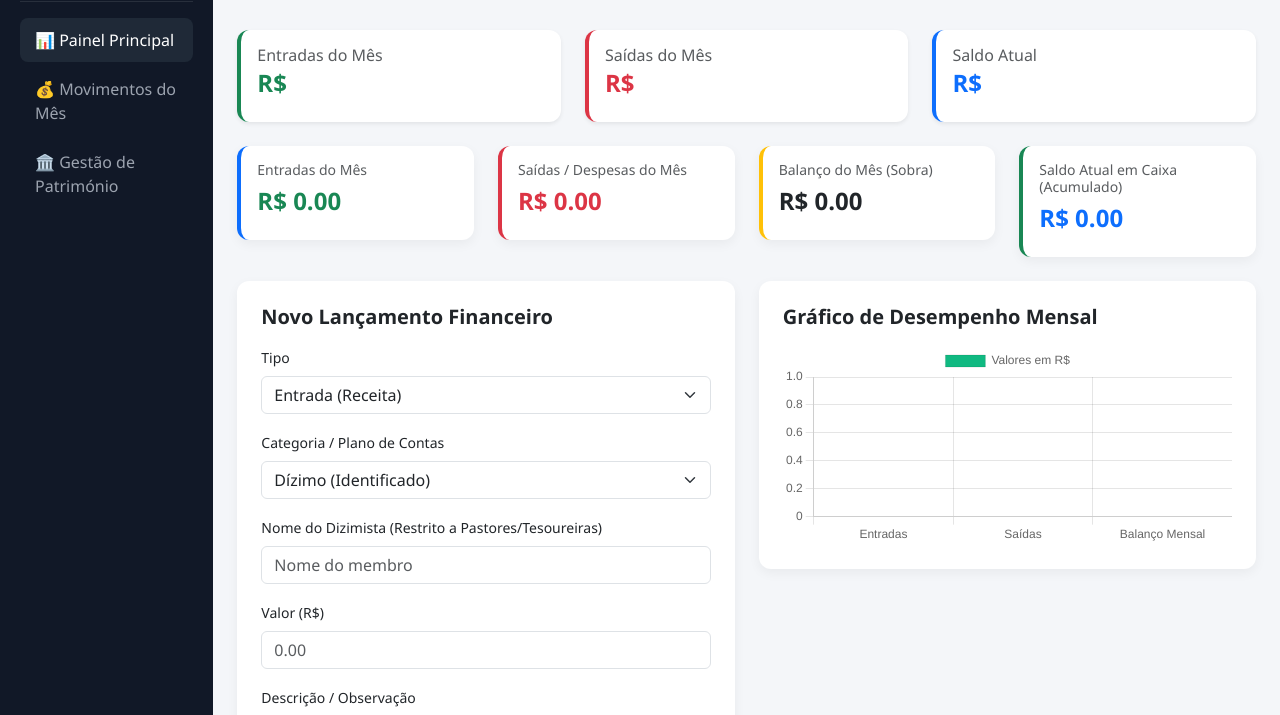
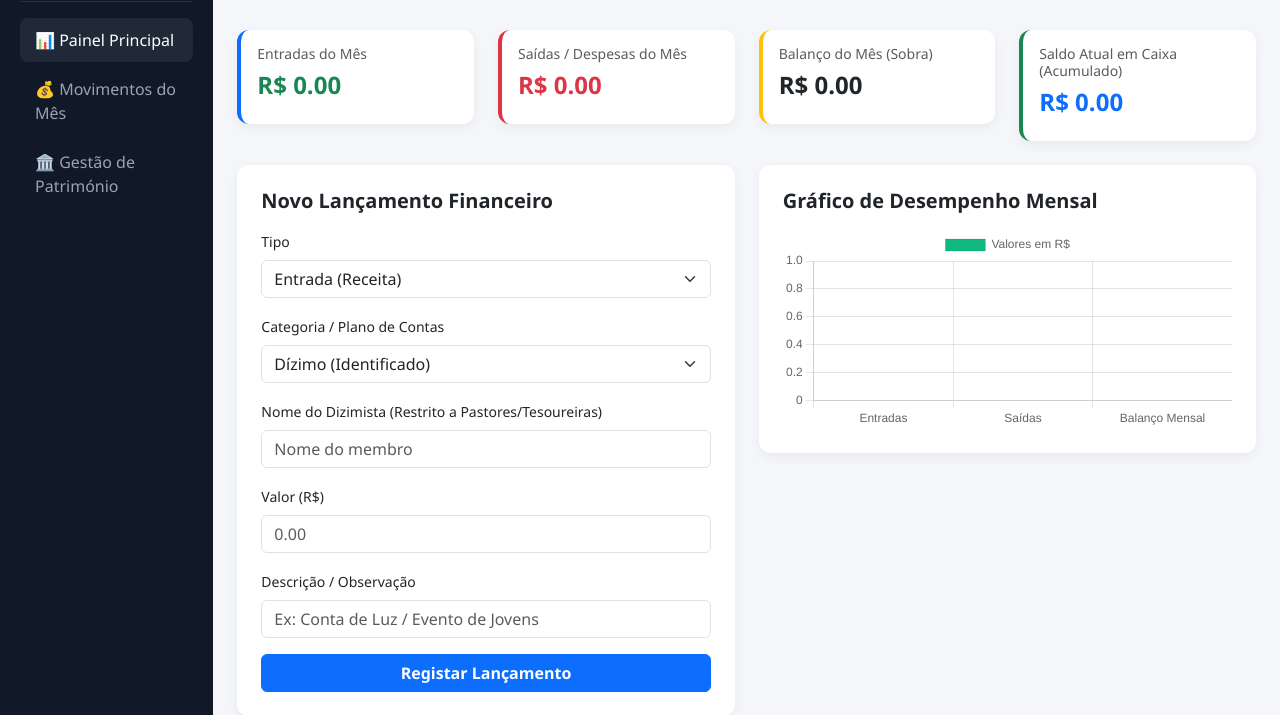
Before and after one commit to brayancanuto2023-hash/getsemani-system, a Flask app: template templates/index.html in a window 1280 px wide. Shown: the part 109-824 px from the top of the page. Run offline with Flask 3, Linux system fonts and the light colour scheme; the template is opened without the code that fills it, so the values that code supplies are empty; some libraries are stand-ins or nearby versions.

Commit message:
Update index.html

```diff
--- a/templates/index.html
+++ b/templates/index.html
@@ -91,26 +91,7 @@
             </div>
 
 
-<div class="row mb-4">
-    <div class="col-md-4">
-        <div class="card card-custom bg-white p-3 border-start border-success border-4 shadow-sm">
-            <h6 class="text-muted mb-1">Entradas do Mês</h6>
-            <h4 class="text-success fw-bold">R$ {{ total_entradas }}</h4>
-        </div>
-    </div>
-    <div class="col-md-4">
-        <div class="card card-custom bg-white p-3 border-start border-danger border-4 shadow-sm">
-            <h6 class="text-muted mb-1">Saídas do Mês</h6>
-            <h4 class="text-danger fw-bold">R$ {{ total_saidas }}</h4>
-        </div>
-    </div>
-    <div class="col-md-4">
-        <div class="card card-custom bg-white p-3 border-start border-primary border-4 shadow-sm">
-            <h6 class="text-muted mb-1">Saldo Atual</h6>
-            <h4 class="text-primary fw-bold">R$ {{ saldo_atual }}</h4>
-        </div>
-    </div>
-</div>
+
             {% with messages = get_flashed_messages(with_categories=true) %}
 
               {% if messages %}
```
